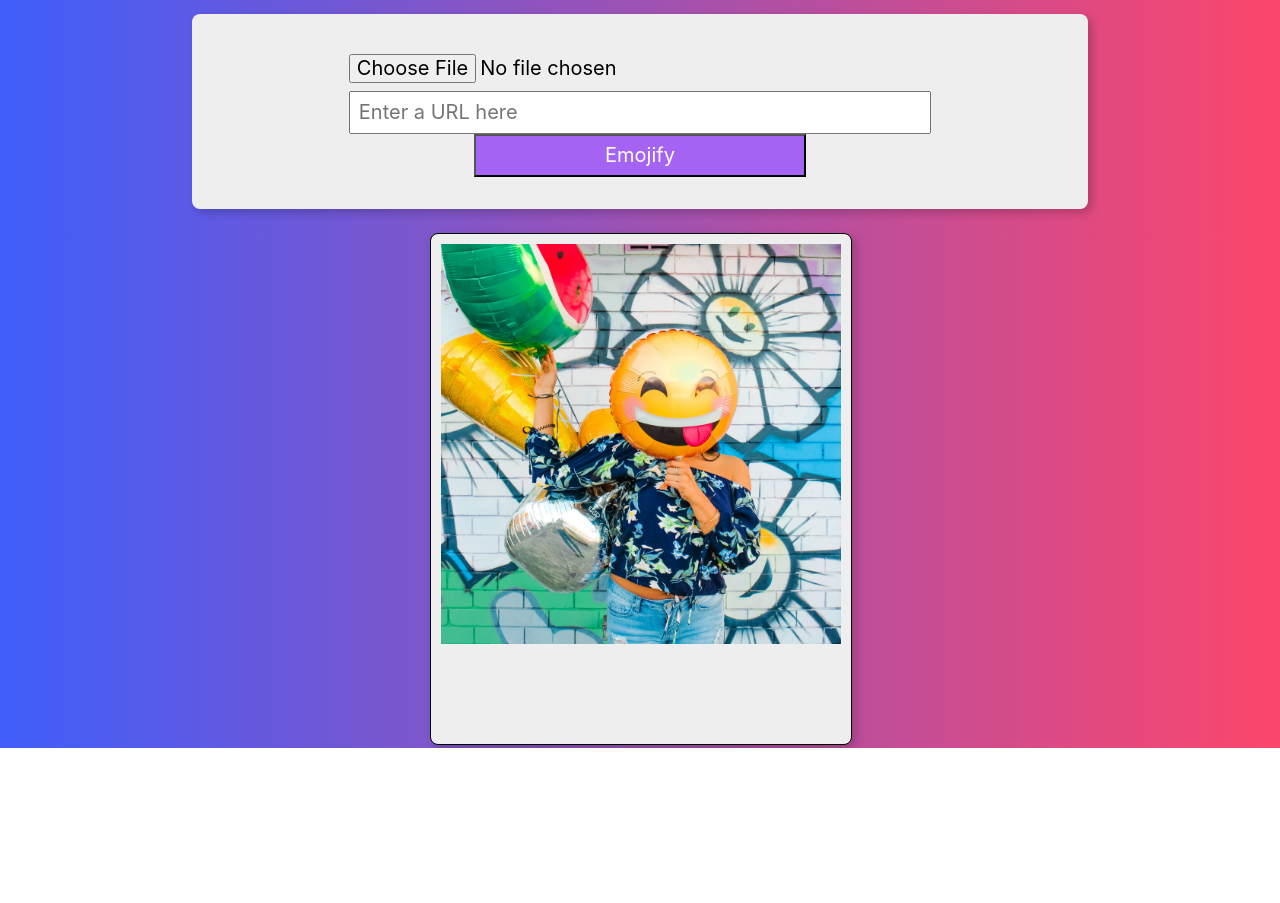
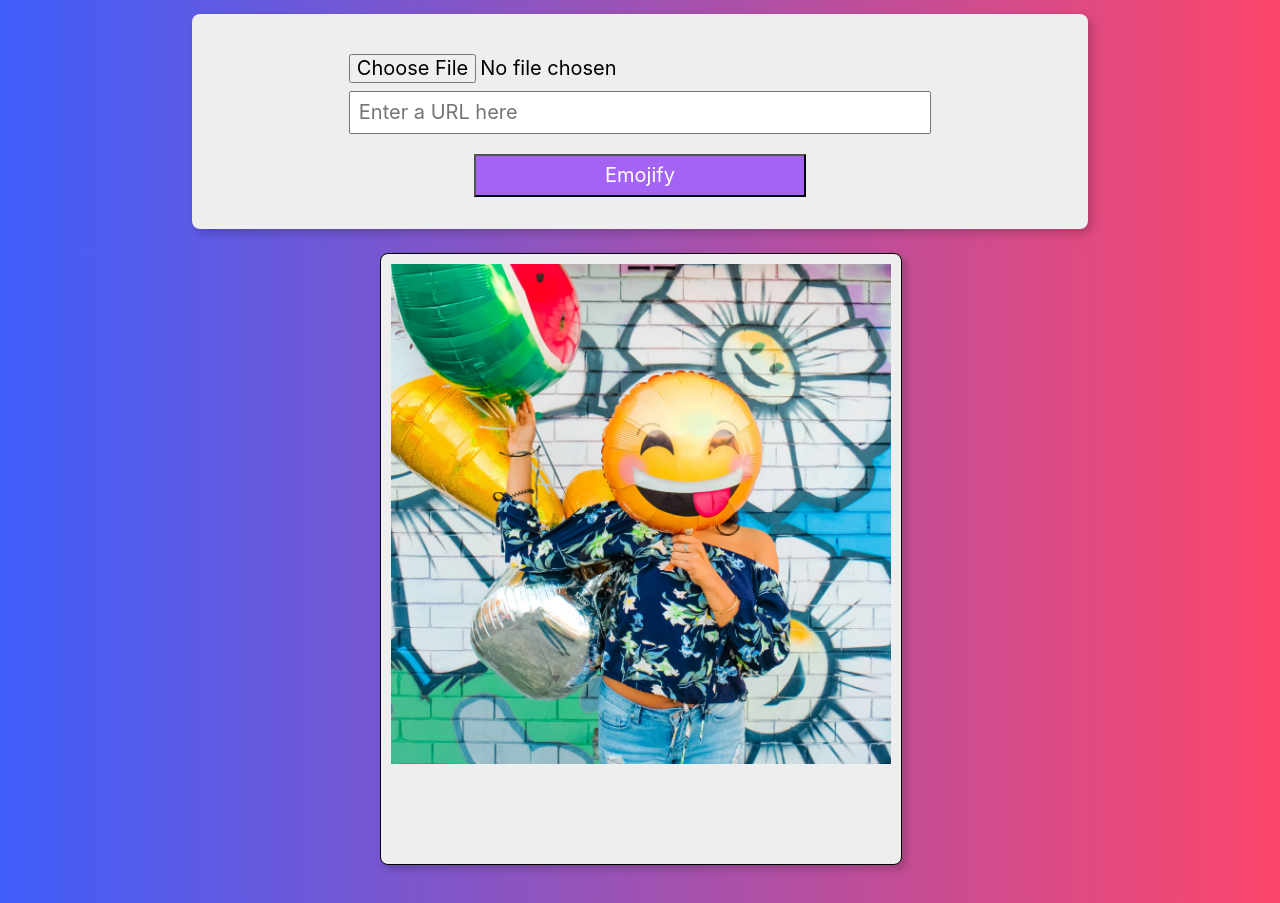
Before and after one commit to paulbillings/emoji-face-app, a React (Create React App) app: page / in a window 1280 px wide. Shown: the part 740-1643 px from the top of the page. Before the commit the page ends 1488 px from the top, so only its background shows below. Built offline with nearby package versions, Linux system fonts and the light colour scheme; what clarifai would draw is missing.

Commit message:
set style for mobile view for the link form and canvas

```diff
--- a/src/App.js
+++ b/src/App.js
@@ -26,6 +26,7 @@ class App extends Component {
 			canvas: "",
 			ctx: "",
 			height: 0,
+			width: 500,
 		}
 	}
 
@@ -35,7 +36,16 @@ class App extends Component {
 		this.setState({canvas: canvas});
 		this.setState({ctx: ctx});
 		this.setState({imageUrl: balloons});
+		window.addEventListener("resize", this.resize.bind(this));
+    	this.resize();
 		this.imageLoader();
+	}
+
+	resize() {
+	    let windowWidth = window.innerWidth;
+	    if (windowWidth <= 760) {
+	        this.setState({width: 300});
+	    }
 	}
 
 	imageLoader = () => {
@@ -50,7 +60,7 @@ class App extends Component {
 	   		console.log("height:", newImage.height);
 	   		console.log("ratio:", ratio);
 	   		console.log("new height:", newHeight);
-    		ctx1.drawImage(newImage, 0, 0, newImage.naturalWidth, newImage.naturalHeight, 0, 0, 400, newHeight);
+    		ctx1.drawImage(newImage, 0, 0, newImage.naturalWidth, newImage.naturalHeight, 0, 0, this.state.width, newHeight);
     	}
 	}
 
@@ -74,7 +84,7 @@ class App extends Component {
 		// console.log(box);
 		this.setState({box: box});
 		let ctx = this.state.ctx;
-		let width = 400 - (box.leftCol + box.rightCol)
+		let width = this.state.width - (box.leftCol + box.rightCol)
 		let height = this.state.height - (box.topRow + box.bottomRow);
 		console.log("face width:", width, " face height:", height);
 		let face = new Image();
@@ -102,10 +112,10 @@ class App extends Component {
 		   	console.log("height:", newImage.height);
 		   	console.log("ratio:", ratio);
 		   	console.log("new height:", newHeight);
-	    	ctx1.drawImage(newImage, 0, 0, newImage.naturalWidth, newImage.naturalHeight, 0, 0, 400, newHeight);
+	    	ctx1.drawImage(newImage, 0, 0, newImage.naturalWidth, newImage.naturalHeight, 0, 0, this.state.width, newHeight);
 			// ctx.drawImage(img, 0, 0, img.width,    img.height,     // source rectangle
 	        //           		0, 0, canvas.width, canvas.height); // destination rectangle
-	    	ctx1.fillText("Emojified by Paul Billings", 270, newHeight - 10)
+	    	ctx1.fillText("Emojified by Paul Billings", this.state.width - 130, newHeight - 10)
     	//}
 	}
 
@@ -127,10 +137,10 @@ class App extends Component {
 		   	console.log("height:", newImage.height);
 		   	console.log("ratio:", ratio);
 		   	console.log("new height:", newHeight);
-	    	ctx1.drawImage(newImage, 0, 0, newImage.naturalWidth, newImage.naturalHeight, 0, 0, 400, newHeight);
+	    	ctx1.drawImage(newImage, 0, 0, newImage.naturalWidth, newImage.naturalHeight, 0, 0, this.state.width, newHeight);
 			// ctx.drawImage(img, 0, 0, img.width,    img.height,     // source rectangle
 	        //           		0, 0, canvas.width, canvas.height); // destination rectangle
-	    	ctx1.fillText("Emojified by Paul Billings", 270, newHeight - 10)
+	    	ctx1.fillText("Emojified by Paul Billings", this.state.width - 130, newHeight - 10)
     	}
 	}
 
@@ -314,7 +324,7 @@ class App extends Component {
 		      	onInputChange={this.onInputChange}
 		      	onButtonSubmit={this.onButtonSubmit}
 		      />
-		      <FaceRecognition height={this.state.height} canvas={this.state.canvas} ctx={this.state.ctx} box={this.state.box} imageUrl={this.state.imageUrl}/>
+		      <FaceRecognition width={this.state.width} height={this.state.height} canvas={this.state.canvas} ctx={this.state.ctx} box={this.state.box} imageUrl={this.state.imageUrl}/>
 		    </div>
 		);
 	}
--- a/src/components/FaceRecognition/FaceRecognition.css
+++ b/src/components/FaceRecognition/FaceRecognition.css
@@ -20,11 +20,21 @@
 #imageDiv {
  /* background-color: white;
   padding: 10px 100px 40px 10px;*/
-    margin-bottom: 25px;
+    position: absolute;
+    left: 50%;
+    margin-left: -260px;
 }
 
+ @media only screen and (max-width: 760px) {
+        #imageDiv {
+            margin-left: -160px;
+        }
+    }
+
+
+
 #inputImage {
-    image-orientation: from-image;
+    /*image-orientation: from-image;*/
     display: none;
 }
 
@@ -32,6 +42,7 @@
     padding: 10px;
     padding-bottom: 100px;
     border: 1px solid black;
+    margin-bottom: 35px;
 }
 
 /*#container {
--- a/src/components/FaceRecognition/FaceRecognition.js
+++ b/src/components/FaceRecognition/FaceRecognition.js
@@ -15,21 +15,19 @@ const styles = theme => ({
     marginTop: "2vh",
   },
   image: {
-    position: "absolute",
-    left: "50%",
-    marginLeft: "-210px",
+
   },
   img: {
     display: "hidden",
   }
 });
 
-const FaceRecognition = ({ height, canvas, ctx, imageUrl, box, classes, theme }) => {
+const FaceRecognition = ({ width, height, canvas, ctx, imageUrl, box, classes, theme }) => {
   return (
     <div className={classes.root}>
       <div className={classes.image} id="imageDiv" >
-        <canvas className="br3 shadow-5 bg-light-gray" id="canvas" width="400" height={height}></canvas>
-        <img className={classes.img} id="inputImage" alt="" src={imageUrl} width="400" height={height}/>
+        <canvas className="br3 shadow-5 bg-light-gray" id="canvas" width={width} height={height}></canvas>
+        <img className={classes.img} id="inputImage" alt="" src={imageUrl} width={width} height={height}/>
         <div className="bounding-box" id="face" style={{top: box.topRow, right: box.rightCol, bottom: box.bottomRow , left: box.leftCol}}></div>
       </div>
     </div>
--- /dev/null
+++ b/src/components/ImageLinkForm/ImageLinkForm.css
@@ -0,0 +1,35 @@
+#formDiv {
+	width: 70%;
+}
+
+#localupload {
+	width: 70%;
+}
+
+#urlupload {
+	width: 70%;
+}
+
+#emojiButton {
+	margin-top: 20px;
+	width: 40%;
+}
+
+ @media only screen and (max-width: 760px) {
+        #formDiv {
+            width: 90%;
+        }
+
+        #localupload {
+        	width: 100%;
+		}
+
+		#urlupload {
+			width: 90%;
+		}
+
+		#emojiButton {
+			width: 80%;
+			padding: 20px;
+		}
+    }
--- a/src/components/ImageLinkForm/ImageLinkForm.js
+++ b/src/components/ImageLinkForm/ImageLinkForm.js
@@ -6,6 +6,7 @@ import Typography from '@material-ui/core/Typography';
 import Button from '@material-ui/core/Button';
 import IconButton from '@material-ui/core/IconButton';
 import MenuIcon from '@material-ui/icons/Menu';
+import "./ImageLinkForm.css";
 
 const styles = theme => ({
   root: {
@@ -17,11 +18,11 @@ const styles = theme => ({
   const ImageLinkForm = ({ onInputChange, onButtonSubmit, classes, theme }) => {
   	return (
         <div className={classes.root}>
-          <div className="w-70 center pa4 br3 shadow-5 bg-light-gray">
-            <input className="f4 pa2 w-70 center" type="file" id="localupload" accept="image/png, image/jpeg" onChange={onInputChange}/>
-            <input className="f4 pa2 w-70 center" type="text" id="urlupload" placeholder="Enter a URL here" onChange={onInputChange}/>
+          <div className="center pa4 br3 shadow-5 bg-light-gray" id="formDiv">
+            <input className="f4 pa2 center" type="file" id="localupload" accept="image/png, image/jpeg" onChange={onInputChange}/>
+            <input className="f4 pa2 center" type="text" id="urlupload" placeholder="Enter a URL here" onChange={onInputChange}/>
             <button
-              className="w-40 grow f4 link ph3 pv2 dib white bg-light-purple"
+              className="grow f4 link ph3 pv2 dib white bg-light-purple" id="emojiButton"
               onClick={onButtonSubmit}
             >Emojify</button>
           </div>
```
